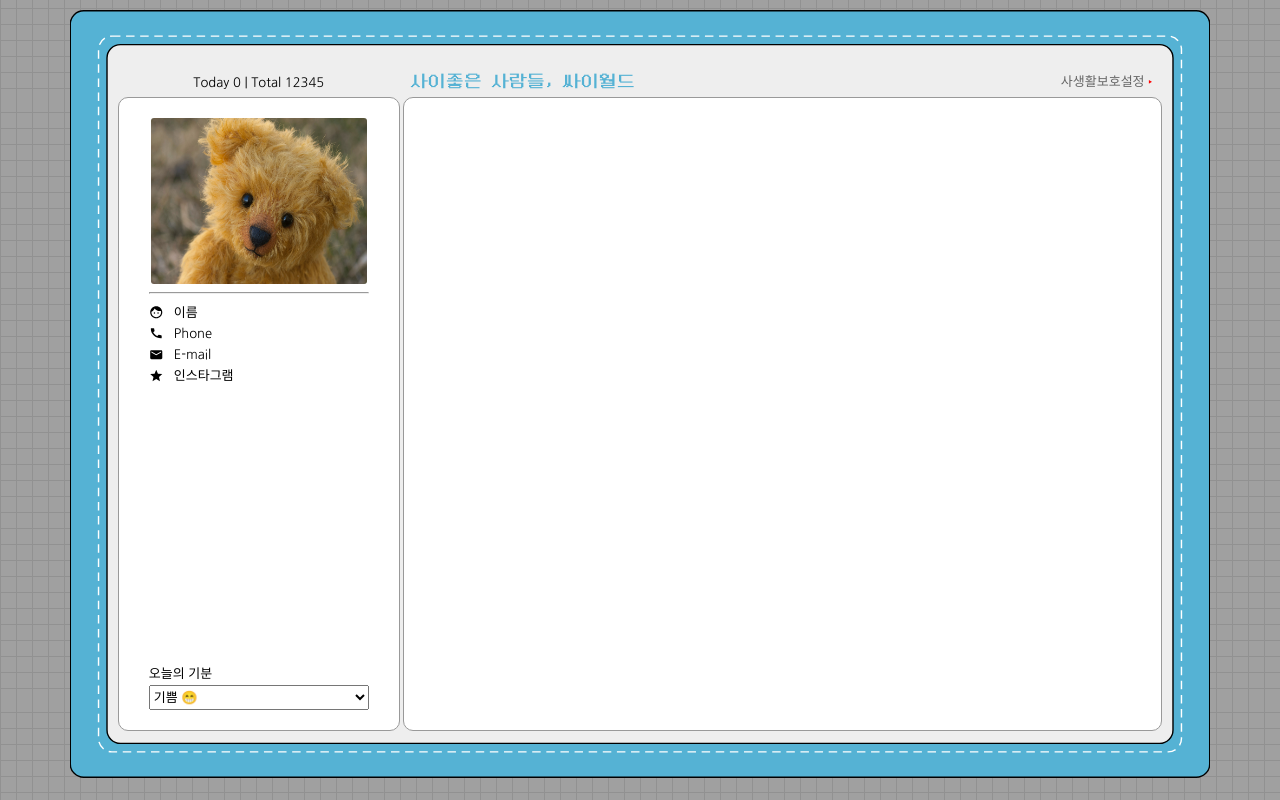
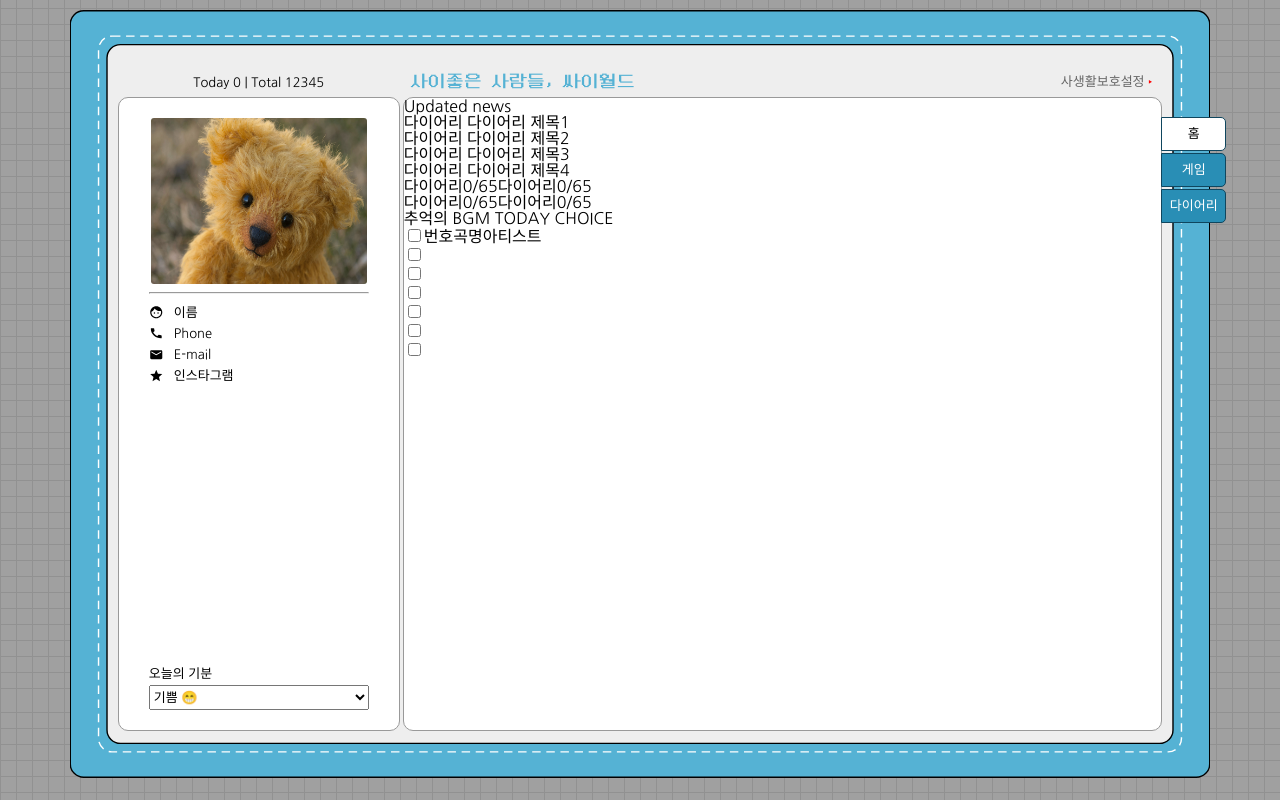
Before and after one commit to rieulp/cyworld-clone, a Next.js app: page / in a window 1280 px wide. Built offline with nearby package versions, Linux system fonts and the light colour scheme.

Commit message:
feat: Layout 컴포넌트 완료
- 기본 페이지 "홈, 게임, 다이어리" 파일 생성 & nav 연결

```diff
--- a/components/Layout/index.tsx
+++ b/components/Layout/index.tsx
@@ -3,19 +3,38 @@ import styled from "@emotion/styled";
 import SideBar from "./SideBar";
 import Header from "./Header";
 import { ContentBox } from "./styles";
+import Link from "next/link";
+import { useRouter } from "next/router";
 
 interface Props {
   children: React.ReactNode;
 }
 function Layout({ children }: Props) {
+  const { pathname } = useRouter();
   return (
     <Container>
       <InnerBox>
+        <div>
           <Header />
           <SideBar />
           <main>
             <ContentBox>{children}</ContentBox>
           </main>
+          <NavBar>
+            <Link href="/" className={"/" === pathname ? "active" : ""}>
+              홈
+            </Link>
+            <Link href="/game" className={"/game" === pathname ? "active" : ""}>
+              게임
+            </Link>
+            <Link
+              href="/diary"
+              className={"/diary" === pathname ? "active" : ""}
+            >
+              다이어리
+            </Link>
+          </NavBar>
+        </div>
       </InnerBox>
     </Container>
   );
@@ -55,8 +74,37 @@ const InnerBox = styled.div`
   background-repeat: no-repeat;
   background-size: contain;
   padding: 3.8%;
+
+  & > div {
+    position: relative;
+    height: 100%;
     display: grid;
     grid-template-rows: 40px 1fr;
     column-gap: 3px;
     grid-template-columns: minmax(208px, 27%) 1fr;
+  }
 `;
+
+const NavBar = styled.nav`
+  position: absolute;
+  display: flex;
+  flex-direction: column;
+  top: 60px;
+  right: -64px;
+  gap: 2px;
+  a {
+    display: block;
+    width: 65px;
+    background-color: #298eb5;
+    color: white;
+    text-align: center;
+    line-height: 32px;
+    font-size: 13px;
+    border: 1px solid ${({ theme }) => theme.colors.darkBlue};
+    border-radius: 0px 5px 5px 0px;
+    &.active {
+      background-color: white;
+      color: black;
+    }
+  }
+`;
--- a/pages/index.tsx
+++ b/pages/index.tsx
@@ -1,7 +1,90 @@
 export default function Home() {
   return (
     <div>
-      <main></main>
+      <div>
+        <h2>Updated news</h2>
+        <div>
+          <ul>
+            <li>
+              <span>다이어리</span> 다이어리 제목1
+            </li>
+            <li>
+              <span>다이어리</span> 다이어리 제목2
+            </li>
+            <li>
+              <span>다이어리</span> 다이어리 제목3
+            </li>
+            <li>
+              <span>다이어리</span> 다이어리 제목4
+            </li>
+          </ul>
+        </div>
+      </div>
+      <div>
+        <table>
+          <tr>
+            <th>다이어리</th>
+            <td>0/65</td>
+            <th>다이어리</th>
+            <td>0/65</td>
+          </tr>
+          <tr>
+            <th>다이어리</th>
+            <td>0/65</td>
+            <th>다이어리</th>
+            <td>0/65</td>
+          </tr>
+        </table>
+      </div>
+      <div>
+        <h2>
+          추억의 BGM <span>TODAY CHOICE</span>
+        </h2>
+        <table>
+          <thead>
+            <tr>
+              <th>
+                <input type="checkbox" />
+              </th>
+              <th>번호</th>
+              <th>곡명</th>
+              <th>아티스트</th>
+            </tr>
+          </thead>
+          <tbody>
+            <tr>
+              <td>
+                <input type="checkbox" />
+              </td>
+            </tr>
+            <tr>
+              <td>
+                <input type="checkbox" />
+              </td>
+            </tr>
+            <tr>
+              <td>
+                <input type="checkbox" />
+              </td>
+            </tr>
+            <tr>
+              <td>
+                <input type="checkbox" />
+              </td>
+            </tr>
+            <tr>
+              <td>
+                <input type="checkbox" />
+              </td>
+            </tr>
+            <tr>
+              <td>
+                <input type="checkbox" />
+              </td>
+            </tr>
+          </tbody>
+        </table>
+      </div>
     </div>
   );
 }
```
Also changed, not shown: pages/diary.tsx (added, +7 -0 lines), pages/game.tsx (added, +7 -0 lines). Lines whose indentation alone changed are shown as unchanged.
